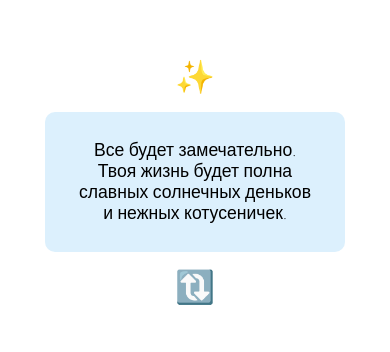
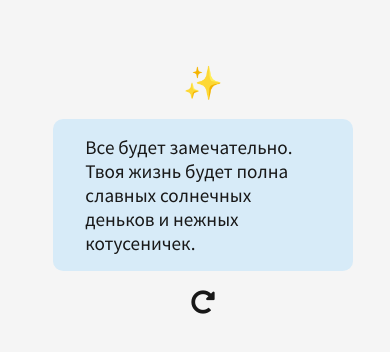
Before and after one commit to dartungar/affirmations, a plain HTML site: page index.html in a window 390 px wide. Shown: the part 240-592 px from the top of the page. Drawn offline with Linux system fonts and the light colour scheme.

Commit message:
refined style, responsiveness, and new 'reload' button

```diff
--- a/index.html
+++ b/index.html
@@ -5,8 +5,15 @@
     <meta name="viewport" content="width=device-width, initial-scale=1.0" />
     <!-- <meta name="color-scheme" content="dark light" /> -->
     <link
-      href="https://fonts.googleapis.com/css2?family=Epilogue:wght@100&family=Raleway&display=swap"
+      href="https://fonts.googleapis.com/css2?family=Source+Sans+Pro&display=swap"
       rel="stylesheet"
+    />
+
+    <link
+      rel="stylesheet"
+      href="https://use.fontawesome.com/releases/v5.15.1/css/all.css"
+      integrity="sha384-vp86vTRFVJgpjF9jiIGPEEqYqlDwgyBgEF109VFjmqGmIY/Y4HV4d3Gp2irVfcrp"
+      crossorigin="anonymous"
     />
     <link rel="manifest" href="manifest.json" />
     <link
@@ -25,7 +32,7 @@
         и нежных котусеничек.
       </div>
       <div class="renew-btn-container">
-        <a href="#" class="renew-btn">🔃</a>
+        <a href="#" class="renew-btn"><i class="fas fa-redo-alt"></i></a>
       </div>
     </div>
     <script type="module" src="./scripts/index.js"></script>
--- a/styles/style.css
+++ b/styles/style.css
@@ -2,11 +2,29 @@ html,
 body {
   height: 100%;
   width: 100%;
+  font-family: "Source Sans Pro", sans-serif;
+}
+
+/* layout is flexbox */
+body,
+.main,
+.card {
   display: flex;
   flex-direction: column;
   justify-content: center;
   align-items: center;
-  font-family: "Epilogue", sans-serif;
+}
+
+/* auto light & dark themes  */
+@media (prefers-color-scheme: light) {
+  body {
+    background-color: rgb(245, 245, 245);
+    color: rgb(24, 24, 24);
+  }
+
+  a {
+    color: rgb(24, 24, 24);
+  }
 }
 
 @media (prefers-color-scheme: dark) {
@@ -14,44 +32,50 @@ body {
     background-color: rgb(24, 24, 24);
     color: rgb(245, 245, 245);
   }
+
+  a {
+    color: rgb(245, 245, 245);
+  }
 }
 
-body a {
+/* the only link is 'reload' icon */
+a {
   text-decoration: none;
 }
 
+a :hover {
+  color: gray;
+}
+
+/* 'main' contains hero icon, card, and reload icon */
 .main {
-  display: flex;
-  flex-direction: column;
-  align-items: center;
   min-height: 30%;
   width: 60%;
   min-width: 60%;
 }
 
+/* on small screens, main container is more narrow */
 @media (max-width: 600px) {
   .main {
     width: 85%;
   }
 }
 
+/* card with text */
 .card {
-  display: flex;
-  flex-direction: column;
-  justify-content: center;
-  align-items: center;
   margin: 1rem;
   padding: 1rem 2rem;
   height: 100%;
   background-color: rgba(182, 224, 250, 0.479);
   border-radius: 10px;
-  font-size: 1.1rem;
-  text-align: center;
+  font-size: 1.2rem;
 }
 
+/* on big screens, card is wider and text is center-aligned */
 @media (min-width: 600px) {
   .card {
     width: 100%;
+    text-align: center;
   }
 }
 
@@ -59,11 +83,11 @@ body a {
   font-size: 2rem;
 }
 
-/* todo: remove later */
 .renew-btn-container {
-  font-size: 2rem;
+  font-size: 1.5rem;
 }
 
+/* animations on card change */
 .animation-out {
   animation: 0.5s out;
 }
```
